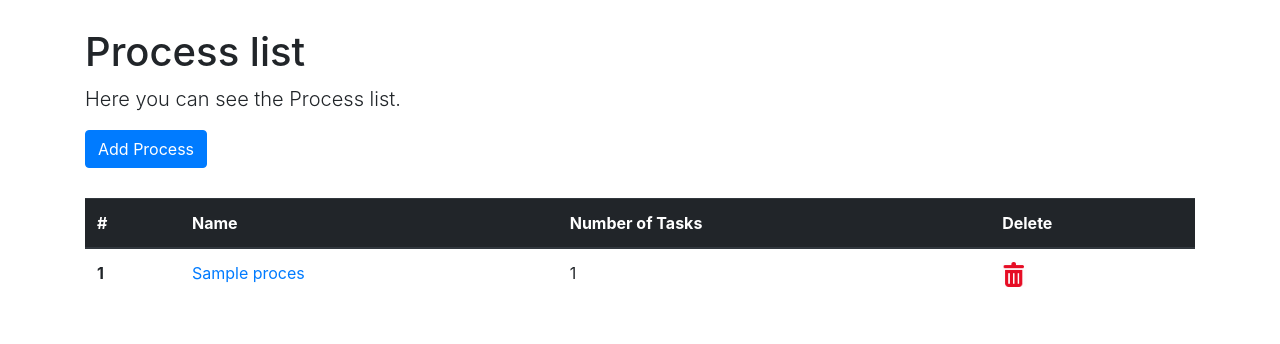
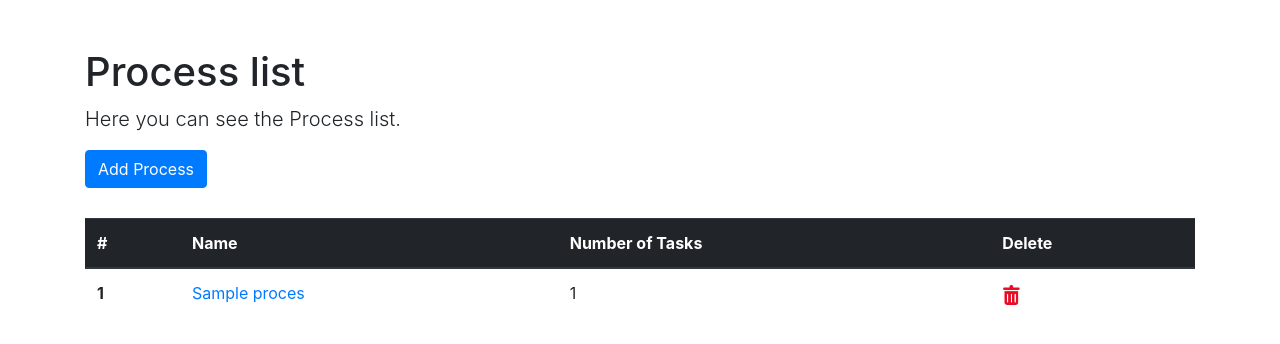
Before and after one commit to amirmohsen-am/graduation-system-project-fall96, a Django app: page /designer in a window 1280 px wide. Shown: the part 80-424 px from the top of the page. Run offline with Django 3.2, Linux system fonts and the light colour scheme; a user stored in the database is signed in; tables that the repository leaves empty hold one stand-in row (values such as "Sample post"); some libraries are stand-ins or nearby versions.

Commit message:
Some Changes

```diff
--- a/graduation_system/main/templates/main/base.html
+++ b/graduation_system/main/templates/main/base.html
@@ -4,7 +4,8 @@
 <!doctype html>
 <html lang="en">
 <head>
-
+    <script src="http://ajax.googleapis.com/ajax/libs/jquery/1.9.1/jquery.min.js"></script>
+    <script src="http://getbootstrap.com/dist/js/bootstrap.min.js"></script>
     <link rel="stylesheet" href="{% static 'main/timeline.css' %}">
     <meta charset="utf-8">
     <meta name="viewport" content="width=device-width, initial-scale=1, shrink-to-fit=no">
@@ -119,6 +120,7 @@
 
 <!-- Begin page content -->
 <main role="main" class="container">
+    <div style="height:20px"></div>
 {#    <h1 class="mt-5">Sticky footer with fixed navbar</h1>#}
 {#    <p class="lead">Pin a fixed-height footer to the bottom of the viewport in desktop browsers with this custom HTML and CSS. A fixed navbar has been added with <code>padding-top: 60px;</code> on the <code>body &gt; .container</code>.</p>#}
 {#    <p>Back to <a href="../sticky-footer">the default sticky footer</a> minus the navbar.</p>#}
--- a/graduation_system/main/templates/main/designer.html
+++ b/graduation_system/main/templates/main/designer.html
@@ -53,7 +53,7 @@
                           <th scope="row">{{ forloop.counter }}</th>
                           <td> <a href="{% url 'process-view' proc.id %}">{{ proc.name }}</a></td>
                           <td>{{ proc.task_set.all|length }}</td>
-                          <td> <a href="{% url 'delete-view' proc.id %}" >  <img style="height: 25px" src={% static "pics/Delete_icon.png" %}  alt="Delete"> </a></td>
+                          <td> <a href="{% url 'delete-view' proc.id %}" >  <img style="height: 20px" src={% static "pics/Delete_icon.png" %}  alt="Delete"> </a></td>
                       </tr>
                 {% endfor %}
           </tbody>
--- a/graduation_system/main/urls.py
+++ b/graduation_system/main/urls.py
@@ -31,4 +31,5 @@ urlpatterns = [
     url(r'^task_instance/(?P<t_id>\d+)$', views.task_instance_view, name='task-instance-view'),
     url(r'^account/$', views.account_view, name='account-view'),
     url(r'^contact/$', views.contact_view, name='contact-view'),
+    url(r'^delete/(?P<process_id>\d+)$$', views.process_delete, name='delete-view'),
 ]
```
